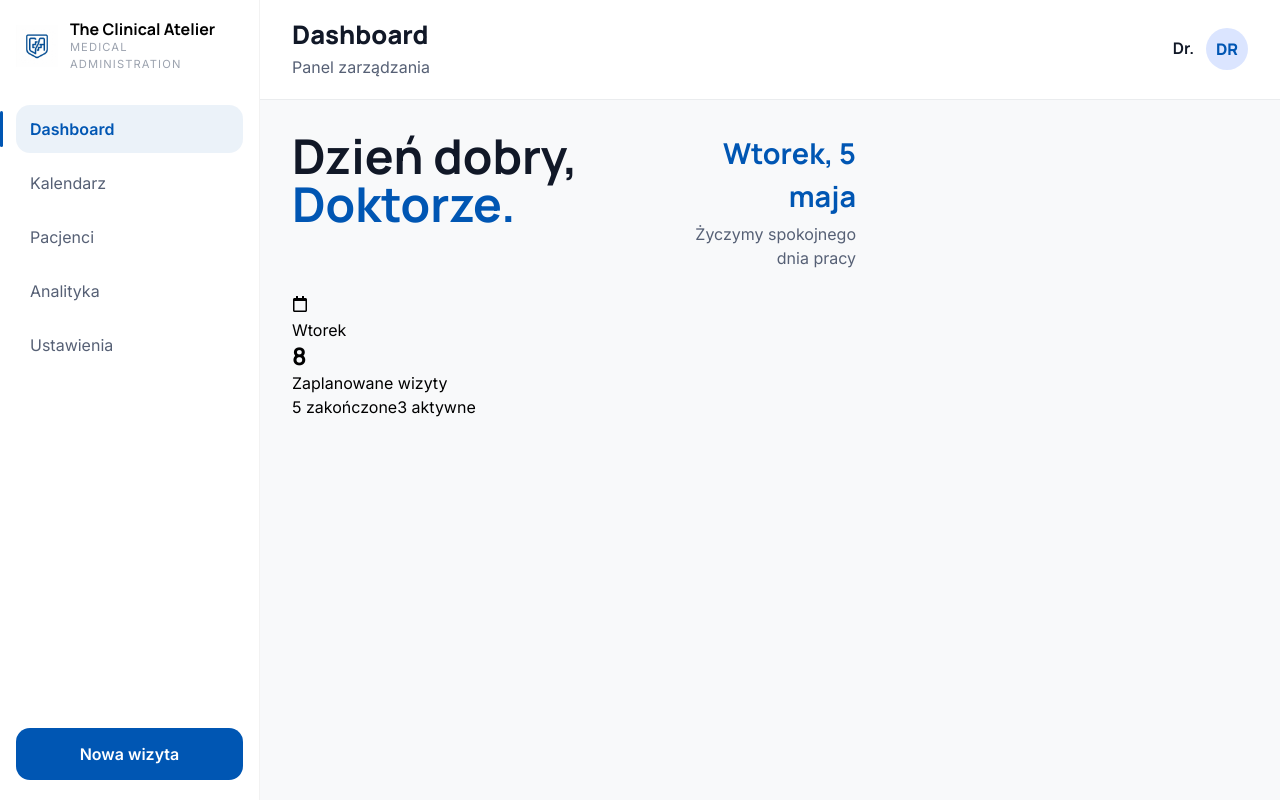
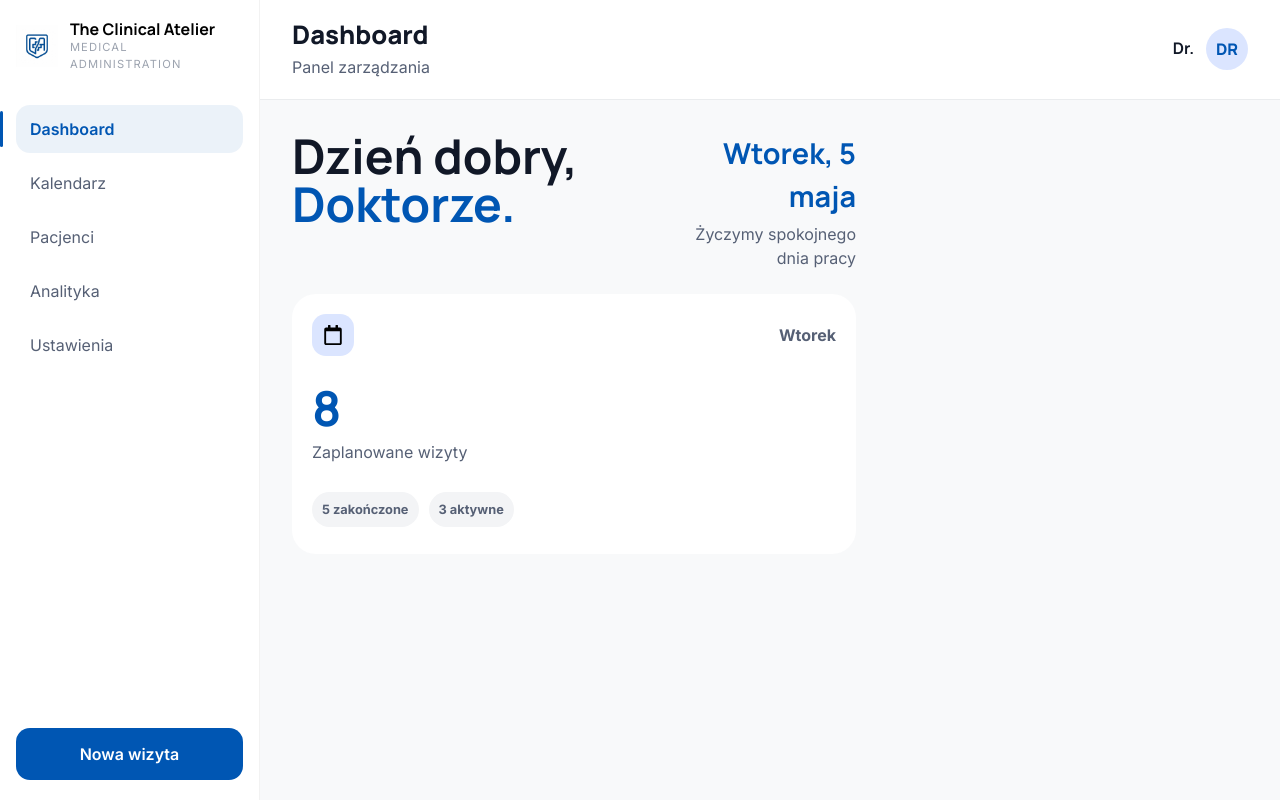
Before and after one commit to kacpi95/clinic-management-system, a React (Vite) app in the folder frontend/: page /dashboard in a window 1280 px wide. Built offline with nearby package versions, Linux system fonts and the light colour scheme; sample sign-in values are in the browser's storage.

Commit message:
style: style MainCard component

```diff
--- a/frontend/src/features/dashboard/components/MainCard/MainCard.module.scss
+++ b/frontend/src/features/dashboard/components/MainCard/MainCard.module.scss
@@ -0,0 +1,78 @@
+@use '../../../../styles/variables' as *;
+
+.mainCard {
+  border-radius: $radius-md;
+  background: $surface-bg-alt;
+}
+
+.mainCard {
+  padding: 20px;
+  display: flex;
+  flex-direction: column;
+  gap: 28px;
+}
+
+.cardHeader {
+  display: flex;
+  align-items: center;
+  justify-content: space-between;
+  gap: 12px;
+
+  p {
+    margin: 0;
+    font-family: $text-body;
+    font-size: 1rem;
+    font-weight: 700;
+    color: $secondary;
+  }
+}
+
+.icon {
+  width: 42px;
+  height: 42px;
+  display: flex;
+  align-items: center;
+  justify-content: center;
+  font-size: 1.25rem;
+  border-radius: $radius-sm;
+  background: $logo-bg;
+}
+
+.cardContent {
+  h2 {
+    margin: 0;
+    font-size: 3rem;
+    line-height: 1;
+    font-family: $text-headline;
+    color: $primary;
+  }
+
+  p {
+    margin: 8px 0 0;
+    font-family: $text-body;
+    font-size: 1rem;
+    color: $secondary;
+  }
+}
+
+.cardFooter {
+  display: flex;
+  flex-wrap: wrap;
+  gap: 10px;
+
+  span {
+    padding: 8px 10px;
+    border-radius: 50px;
+    font-size: 0.8rem;
+    font-weight: 700;
+    font-family: $text-body;
+    color: $secondary;
+    background: $surface-bg;
+  }
+}
+
+@media (min-width: 768px) {
+  .mainCard {
+    min-height: 260px;
+  }
+}
```
